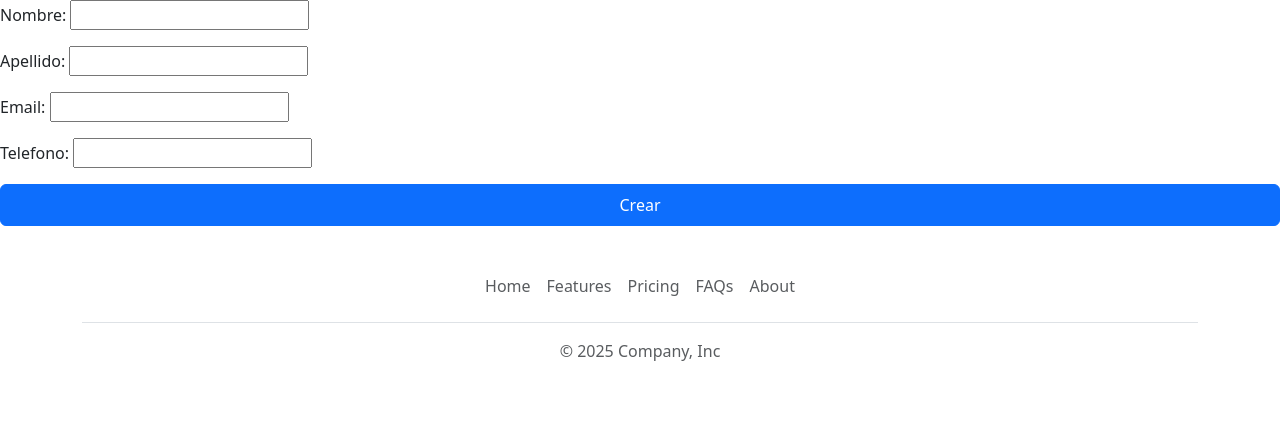
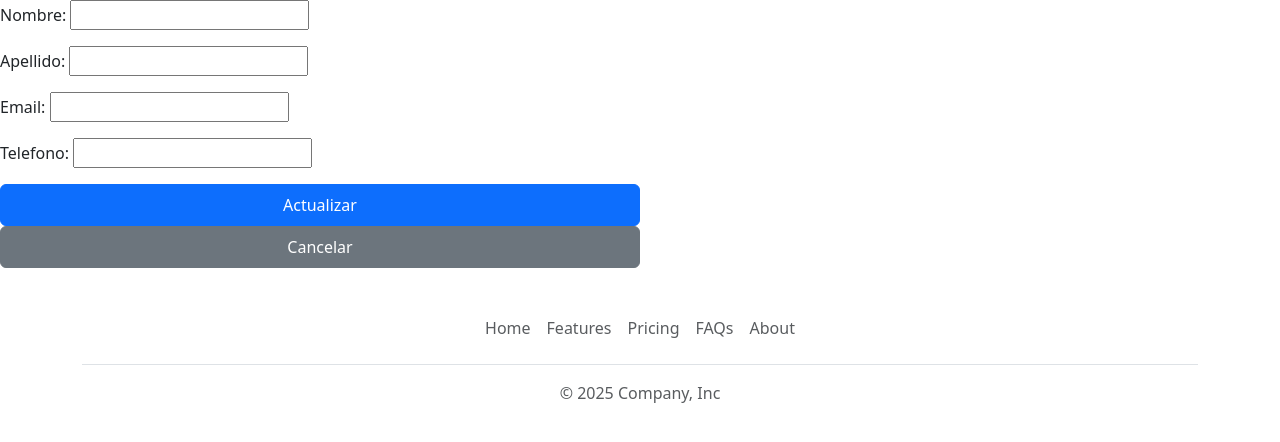
Before and after one commit to prieto-cristian/patas-seguras, a Django app: template templates/usuario_modificacion.html in a window 1280 px wide. Shown: the part 72-514 px from the top of the page. Run offline with Django 5.2, Linux system fonts and the light colour scheme; the template is opened without the code that fills it: values that come from a table or form of the project are taken from there, others are empty.

Commit message:
Modificar los formularios de usuario para crear y modificar

```diff
--- a/llaveros/views.py
+++ b/llaveros/views.py
@@ -20,7 +20,7 @@ class UsuarioListView(ListView):
 class UsuarioCreateView(CreateView):
     model = Usuario
     form_class = UsuarioForm
-    template_name = 'usuario_creacion.html'
+    template_name = 'usuario_formulario.html'
     success_url = reverse_lazy('listar_usuarios')
 
 
--- a/templates/usuario_creacion.html
+++ b/templates/usuario_formulario.html
@@ -5,7 +5,8 @@
     <form method="post">
         {% csrf_token %}
         {{ form.as_p }}
-        <button class="btn btn-primary w-100 py-2" type="submit">Crear</button>
+        <button class="btn btn-primary w-50 py-2" type="submit">{% block actualizar_usuarios %}Crear{% endblock %}</button>
+        <a class="btn btn-secondary w-50 py-2" href="{% url 'listar_usuarios' %}">Cancelar</a>
     </form>
 </div>
 </main>
--- a/templates/usuario_modificacion.html
+++ b/templates/usuario_modificacion.html
@@ -1,12 +1,2 @@
-{% extends 'index.html' %}
-{% block usuario_modificacion %}
-<main class="form-signin w-100 m-auto">
-<div>
-    <form method="post">
-        {% csrf_token %}
-        {{ form.as_p }}
-        <button class="btn btn-primary w-100 py-2" type="submit">Crear</button>
-    </form>
-</div>
-</main>
-{% endblock usuario_modificacion %}
+{% extends 'usuario_formulario.html' %}
+{% block actualizar_usuarios %}Actualizar{% endblock actualizar_usuarios %}
```
